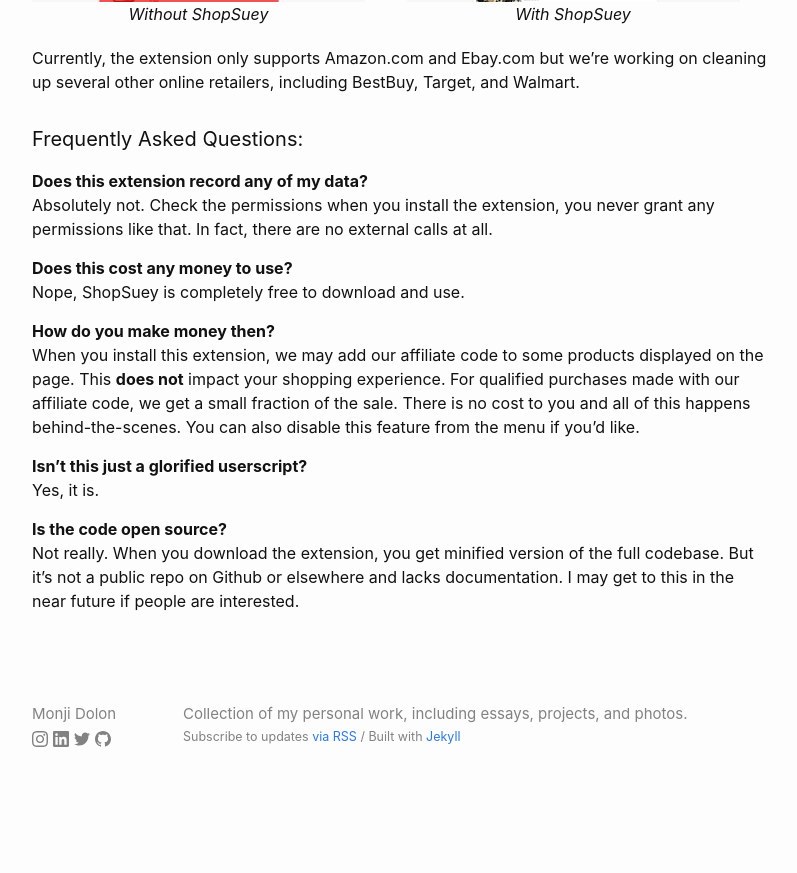
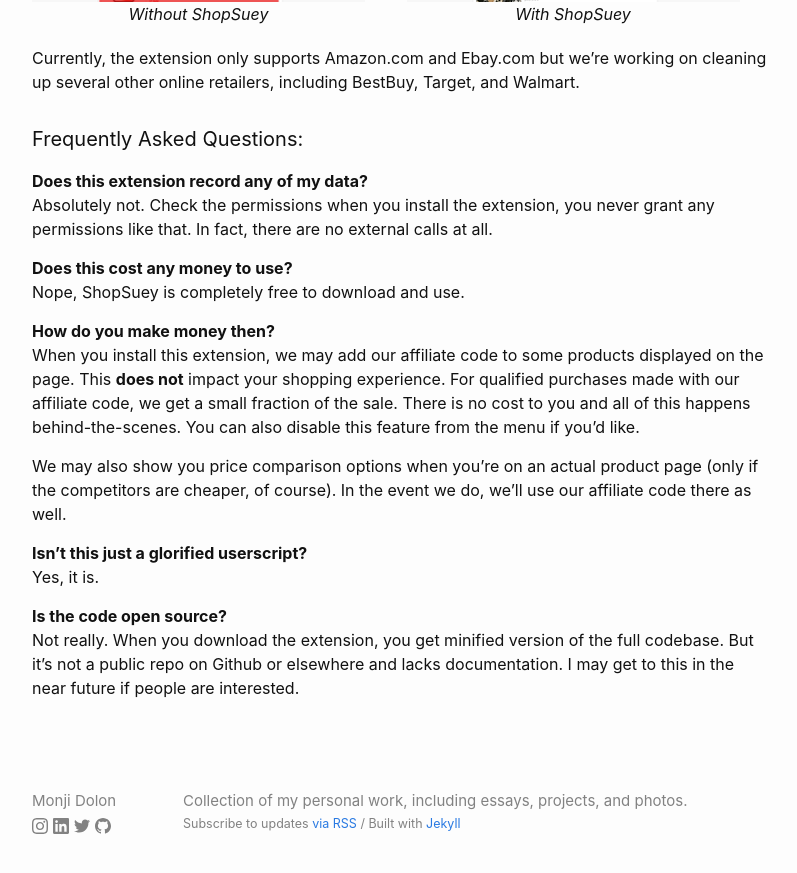
Before and after one commit to mdolon/mdolon-dot-com, a Jekyll site: the page built from _posts/2018-12-04-shopsuey.md, in a window 1280 px wide and 900 px high, scrolled down 2028 px. Shown: the top 873 px of the window, without its empty margins (238-1035 px from the left). Built offline with Jekyll 4.4.1, drawn with Linux system fonts in a browser that asks for light colours; before the commit the page ends 2841 px from its top, so only the background shows below that.

Commit message:
Price comparison

```diff
--- a/_posts/2018-12-04-shopsuey.md
+++ b/_posts/2018-12-04-shopsuey.md
@@ -80,6 +80,9 @@ on the page. This **does not** impact your shopping experience. For qualified pu
 with our affiliate code, we get a small fraction of the sale. There is no cost to you and all
 of this happens behind-the-scenes. You can also disable this feature from the menu if you'd like.
 
+We may also show you price comparison options when you're on an actual product page (only if the
+competitors are cheaper, of course). In the event we do, we'll use our affiliate code there as well.
+
 **Isn't this just a glorified userscript?** <br />
 Yes, it is.
 
```
